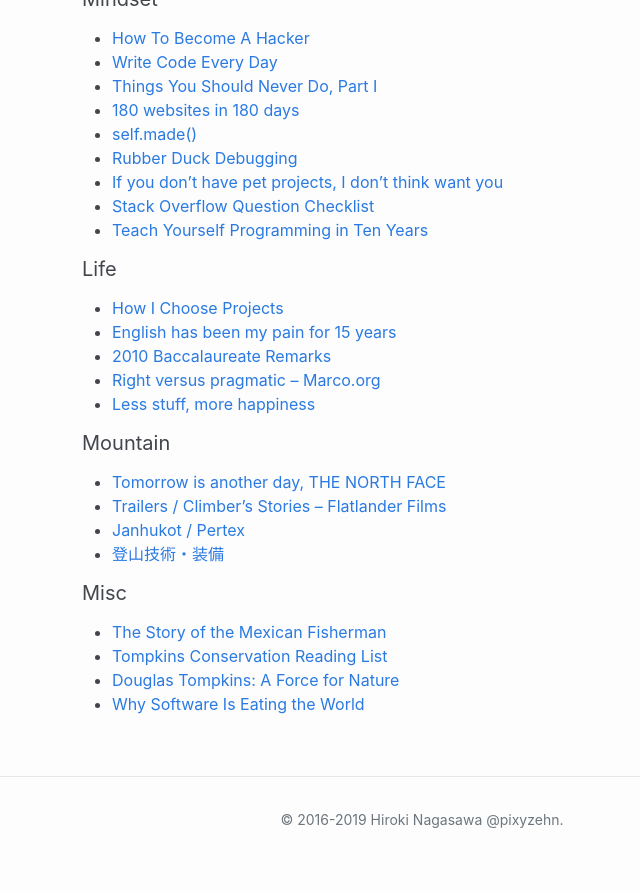
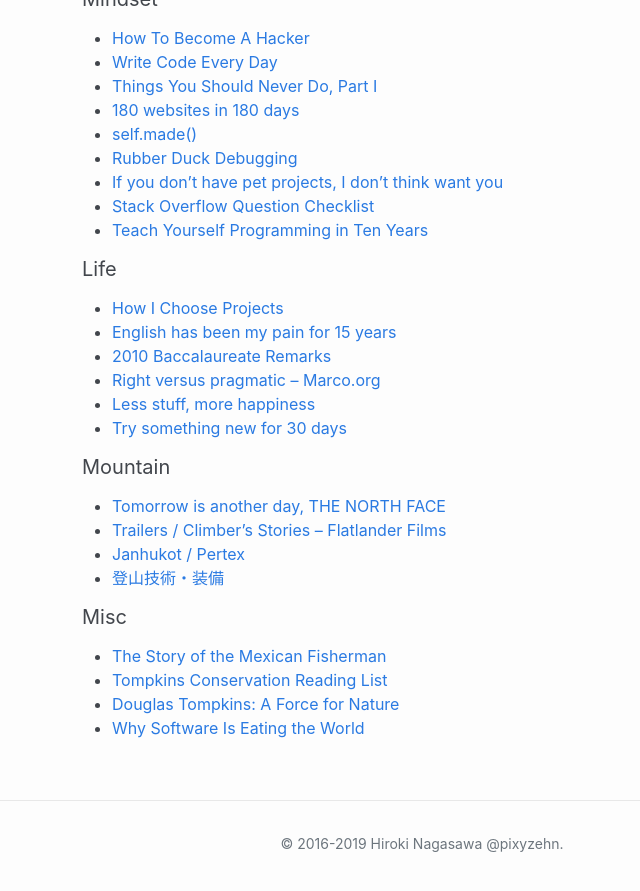
Before and after one commit to pixyzehn/pixyzehn.com, a Jekyll site: the page built from pages/things_i_like.md, in a window 1280 px wide and 900 px high, scrolled down 610 px. Shown: the top 891 px of the window, without its empty margins (218-858 px from the left). Built offline with Jekyll 4.4.1, drawn with Linux system fonts in a browser that asks for light colours; nearby versions of some CDN libraries; library files that are not in the unit come from our copies.

Commit message:
Updage page

```diff
--- a/pages/things_i_like.md
+++ b/pages/things_i_like.md
@@ -40,6 +40,7 @@ To be added...
 - [2010 Baccalaureate Remarks](https://www.princeton.edu/news/2010/05/30/2010-baccalaureate-remarks)
 - [Right versus pragmatic – Marco.org](https://marco.org/2012/02/25/right-vs-pragmatic)
 - [Less stuff, more happiness](https://www.ted.com/talks/graham_hill_less_stuff_more_happiness)
+- [Try something new for 30 days](https://www.ted.com/talks/matt_cutts_try_something_new_for_30_days)
 
 #### Mountain
 - [Tomorrow is another day, THE NORTH FACE](https://www.goldwin.co.jp/tnf/special/tomorrow_is_another_day/)
```
